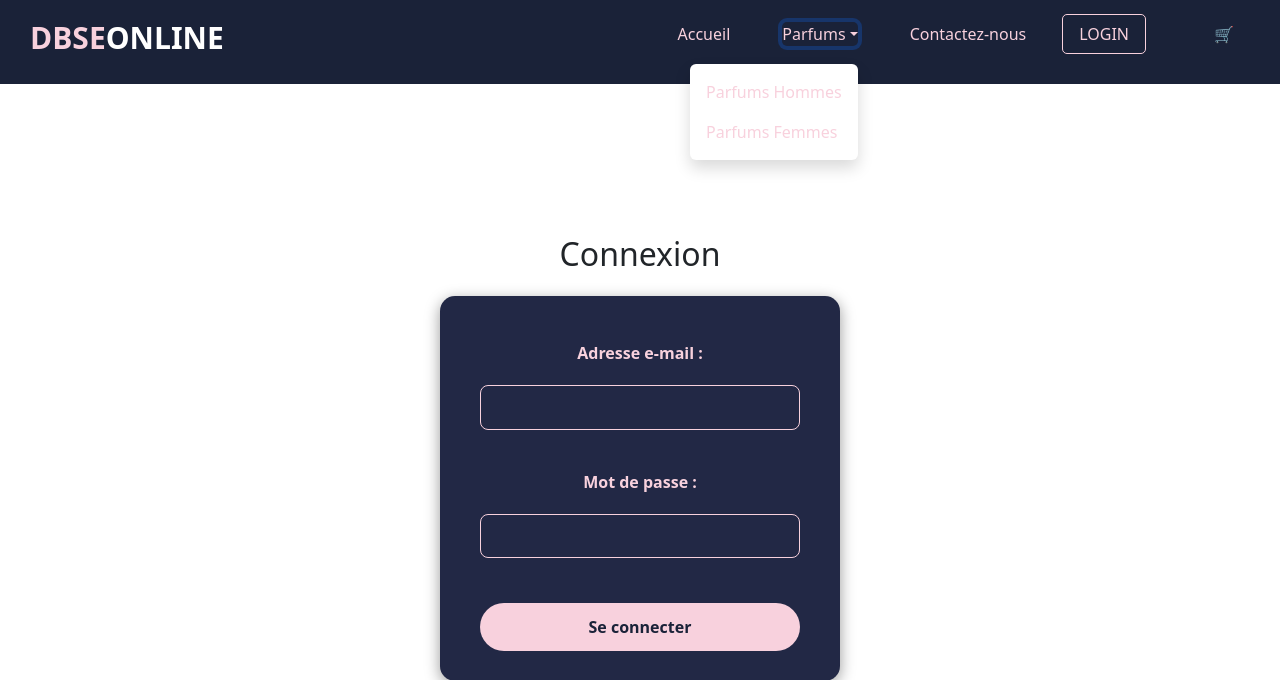
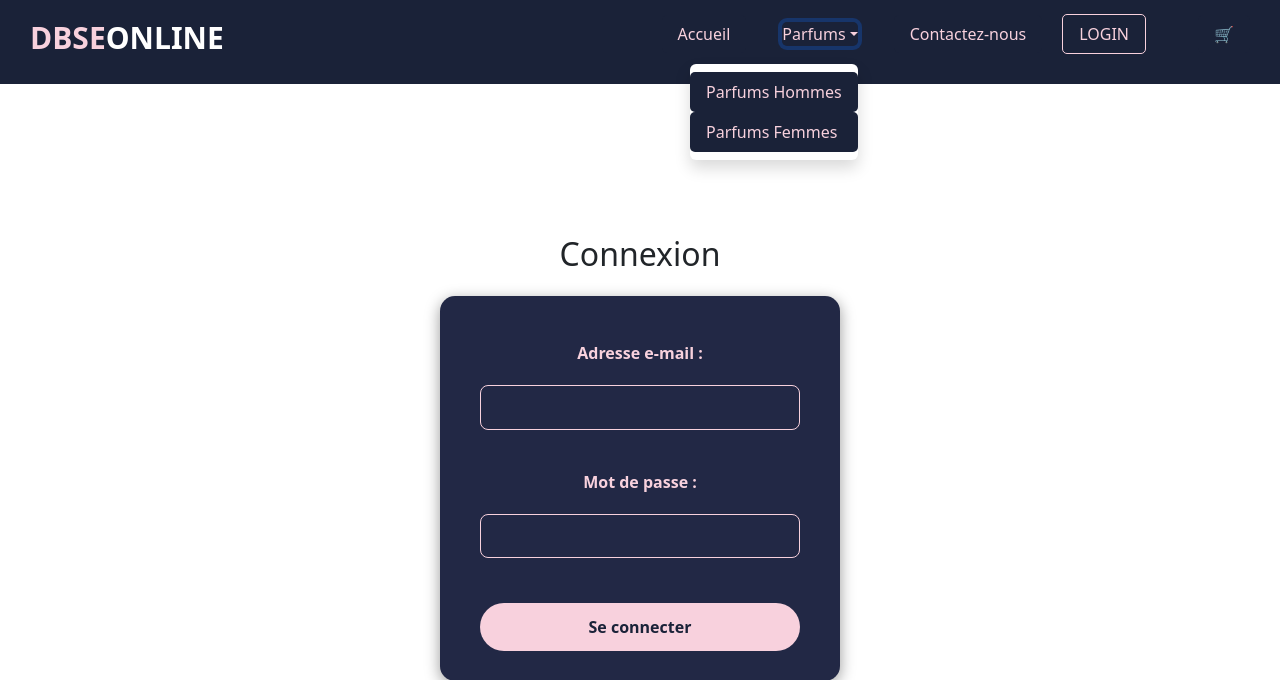
Before and after one commit to aichadestiny07/vente-enligne, a PHP site: page /connexion.html in a window 1280 px wide, after a click on "Parfums". Shown: the top 680 px of the page. Run offline with PHP 8.4, Linux system fonts and the light colour scheme.

Commit message:
Update style.css

```diff
--- a/style.css
+++ b/style.css
@@ -59,6 +59,7 @@ nav {
 .menu a,
 .actions a {
   text-decoration: none;
+  background-color: var(--bleu-nuit);
   color: var(--rose-clair);
   padding: 8px 16px;
   border-radius: 5px;
```
